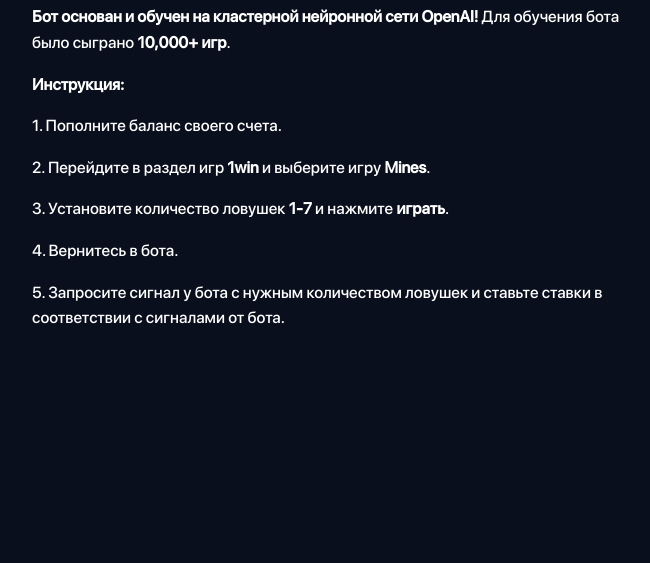
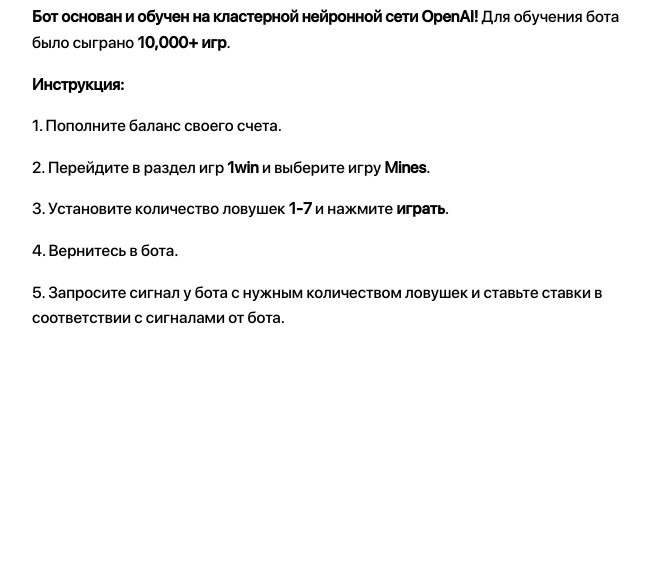
Before and after one commit to 1wingame/info, a plain HTML site: page index.html in a window 1280 px wide. Shown: the part 277-840 px from the top of the page, without its empty margins (308-958 px from the left). Drawn offline with Linux system fonts and the light colour scheme.

Commit message:
Update index.html

```diff
--- a/index.html
+++ b/index.html
@@ -11,8 +11,8 @@
         }
         body {
             font-family: 'Hui', Arial, sans-serif;
-            background-color: #0a0f1d;
-            color: #ffffff;
+            background-color: #ffffff;
+            color: #000000;
             margin: 0;
             padding: 20px;
             display: flex;
```
